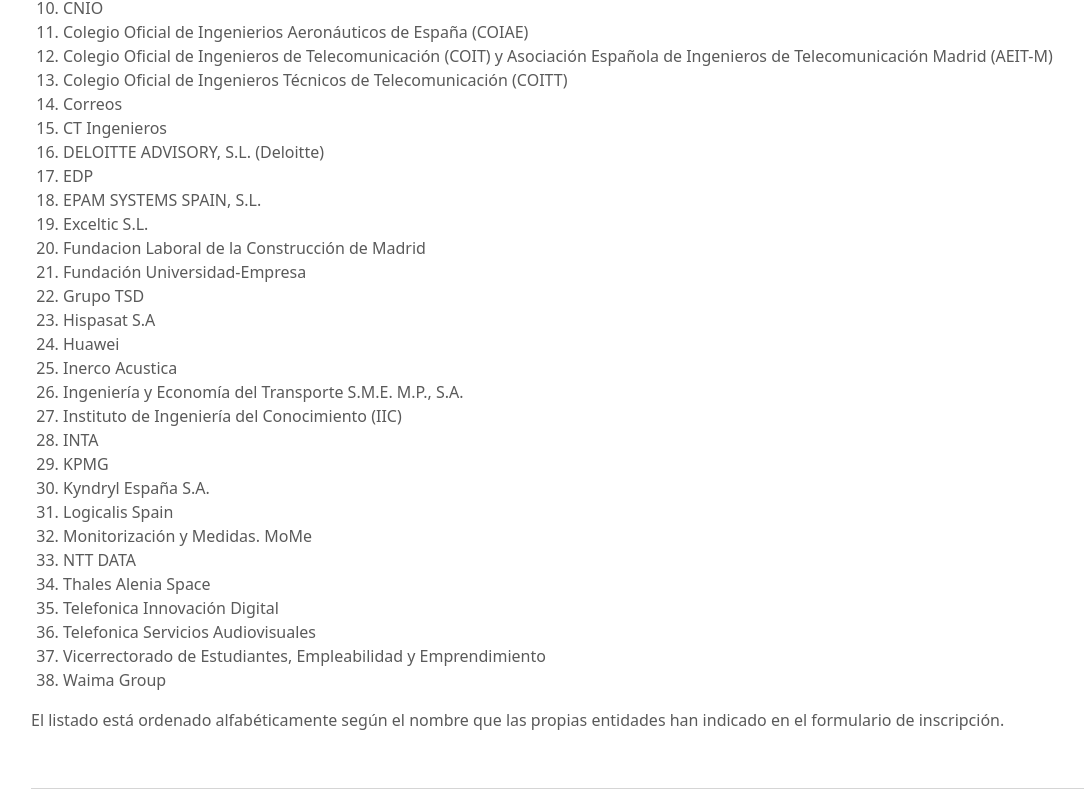
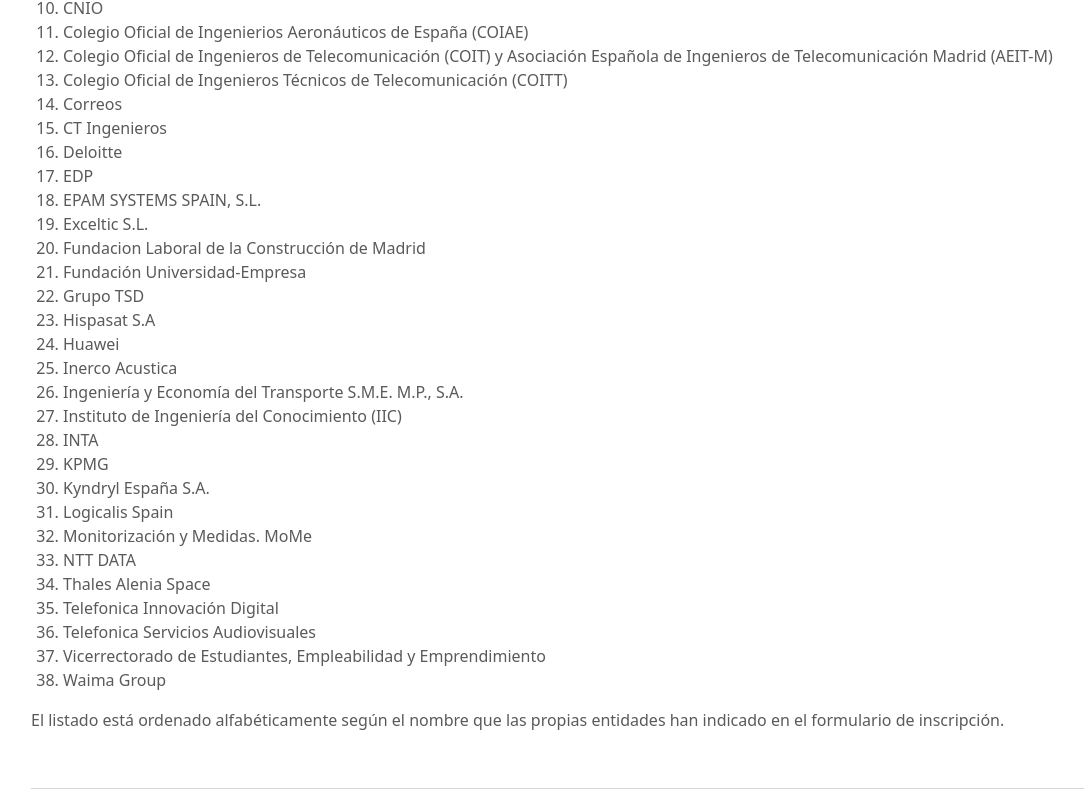
Before and after one commit to gregoriorobles/2025-jornada-carrera-profesional, a plain HTML site: page instituciones.html in a window 1280 px wide. Shown: the part 1233-2035 px from the top of the page, without its empty margins (51-1135 px from the left). Drawn offline with nearby package versions, Linux system fonts and the light colour scheme.

Commit message:
Cambiado a Deloitte

```diff
--- a/instituciones.html
+++ b/instituciones.html
@@ -206,7 +206,7 @@
         <li>Colegio Oficial de Ingenieros Técnicos de Telecomunicación (COITT)
         <li>Correos</li>
         <li>CT Ingenieros</li>
-        <li>DELOITTE ADVISORY, S.L. (Deloitte)</li>
+        <li>Deloitte</li>
         <li>EDP</li>
         <li>EPAM SYSTEMS SPAIN, S.L.</li>
         <li>Exceltic S.L.</li>
@@ -410,7 +410,7 @@
         <li>Ayuntamiento de Madrid (Madrid Talento)</li>
         <li>Bolsa de Empleo URJC</li>
         <li>CT Ingenieros</li>
-        <li>DELOITTE ADVISORY, S.L. (Deloitte)</li>
+        <li>Deloitte</li>
         <li>Exceltic S.L.</li>
         <li>Hispasat S.A</li>
         <li>Ingeniería y Economía del Transporte S.M.E. M.P., S.A.</li>
@@ -445,7 +445,7 @@
         <li>Bolsa de Empleo URJC</li>
         <li>Colegio Oficial de Ingenierios Aeronáuticos de España (COIAE)
         <li>CT Ingenieros</li>
-        <li>DELOITTE ADVISORY, S.L. (Deloitte)</li>
+        <li>Deloitte</li>
         <li>Fundación Universidad-Empresa</li>
         <li>Hispasat S.A</li>
         <li>Ingeniería y Economía del Transporte S.M.E. M.P., S.A.</li>
@@ -467,7 +467,7 @@
         <li>Apolo AI</li>
         <li>Bolsa de Empleo URJC</li>
         <li>CNIO</li>
-        <li>DELOITTE ADVISORY, S.L. (Deloitte)</li>
+        <li>Deloitte</li>
         <li>Instituto de Ingeniería del Conocimiento (IIC)</li>
         <li>Kyndryl España S.A.</li>
         <li>NTT DATA</li>
```
